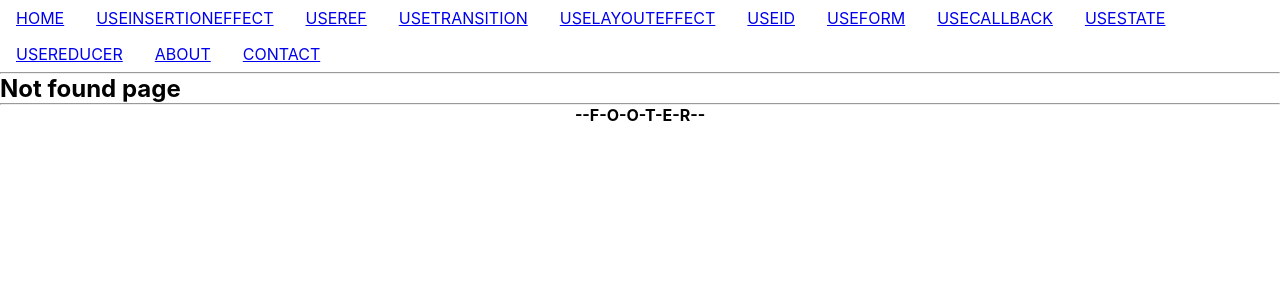
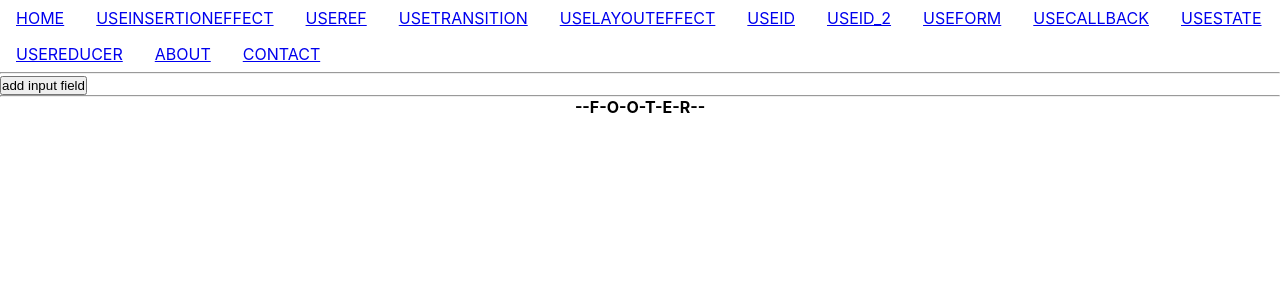
Before and after one commit to jini-labs-2/react-ts-practice, a React (Create React App) app: page /hooks/useid_2 in a window 1280 px wide. Before the commit this address had no page. Shown: the top 300 px of the page. Built offline with nearby package versions, Linux system fonts and the light colour scheme.

Commit message:
use id generate

```diff
--- a/src/App.tsx
+++ b/src/App.tsx
@@ -14,6 +14,7 @@ import UseLayoutEffect from './pages/testhooks/UseLayoutEffect';
 import UseTransition from './pages/testhooks/UseTransition';
 import UseRef from './pages/testhooks/UseRef';
 import UseInsertionEffect from './pages/testhooks/UseInsertionEffect';
+import UseId_2 from './pages/testhooks/UseId_2';
 
 function App() {
   return (
@@ -27,6 +28,7 @@ function App() {
             <Route path="usetransition" element={<UseTransition />} />
             <Route path="uselayouteffect" element={<UseLayoutEffect />} />
             <Route path="useid" element={<UseId />} />
+            <Route path="useid_2" element={<UseId_2 />} />
             <Route path="useform" element={<UseForm />} />
             <Route path="usecallback" element={<UseCallback />} />
             <Route path="usestate" element={<UseState />} />
--- /dev/null
+++ b/src/hooks/useGenerateIds.ts
@@ -0,0 +1,14 @@
+import { useEffect, useId, useRef, useState } from "react";
+
+export function useGeneratedIds(count: number): string[] {
+  const [ids, setIds] = useState<string[]>([]);
+
+  // ✅ `useId`를 최상위에서 호출하여 ID를 생성
+  const newId = useId();
+
+  if (ids.length < count) {
+    setIds((prevIds) => [...prevIds, newId]);
+  }
+
+  return ids;
+}
--- a/src/layouts/Header.tsx
+++ b/src/layouts/Header.tsx
@@ -13,6 +13,7 @@ const mainMenu: MenuItem[] = [
   {to: '/hooks/usetransition', name: 'usetransition'},
   {to: '/hooks/uselayouteffect', name: 'uselayouteffect'},
   {to: '/hooks/useid', name: 'useid'},
+  {to: '/hooks/useid_2', name: 'useid_2'},
   {to: '/hooks/useform', name: 'useform'},
   {to: '/hooks/usecallback', name: 'usecallback'},
   {to: '/hooks/usestate', name: 'usestate'},
--- /dev/null
+++ b/src/pages/testhooks/UseId_2.tsx
@@ -0,0 +1,32 @@
+import React, { useState } from 'react'
+import { useGeneratedIds } from '../../hooks/useGenerateIds';
+
+
+
+
+
+const UseId_2 = () => {
+  const [fields, setFields] = useState<number[]>([]);
+
+  const addField = () => {
+    setFields((prev) => [...prev, prev.length]); // 단순한 숫자로 필드 추가
+  };
+
+  const idList = useGeneratedIds(fields.length);
+
+  return (
+    <div>
+      <button onClick={addField}>add input field</button>
+      {fields ? fields.map((_, index) => (
+        <div key={idList[index]}>
+          <label htmlFor={idList[index]}>
+            input {index + 1}
+            <input id={idList[index]} type='text' />
+          </label>
+        </div>
+      )) : ''}
+    </div>
+  )
+}
+
+export default UseId_2
```
